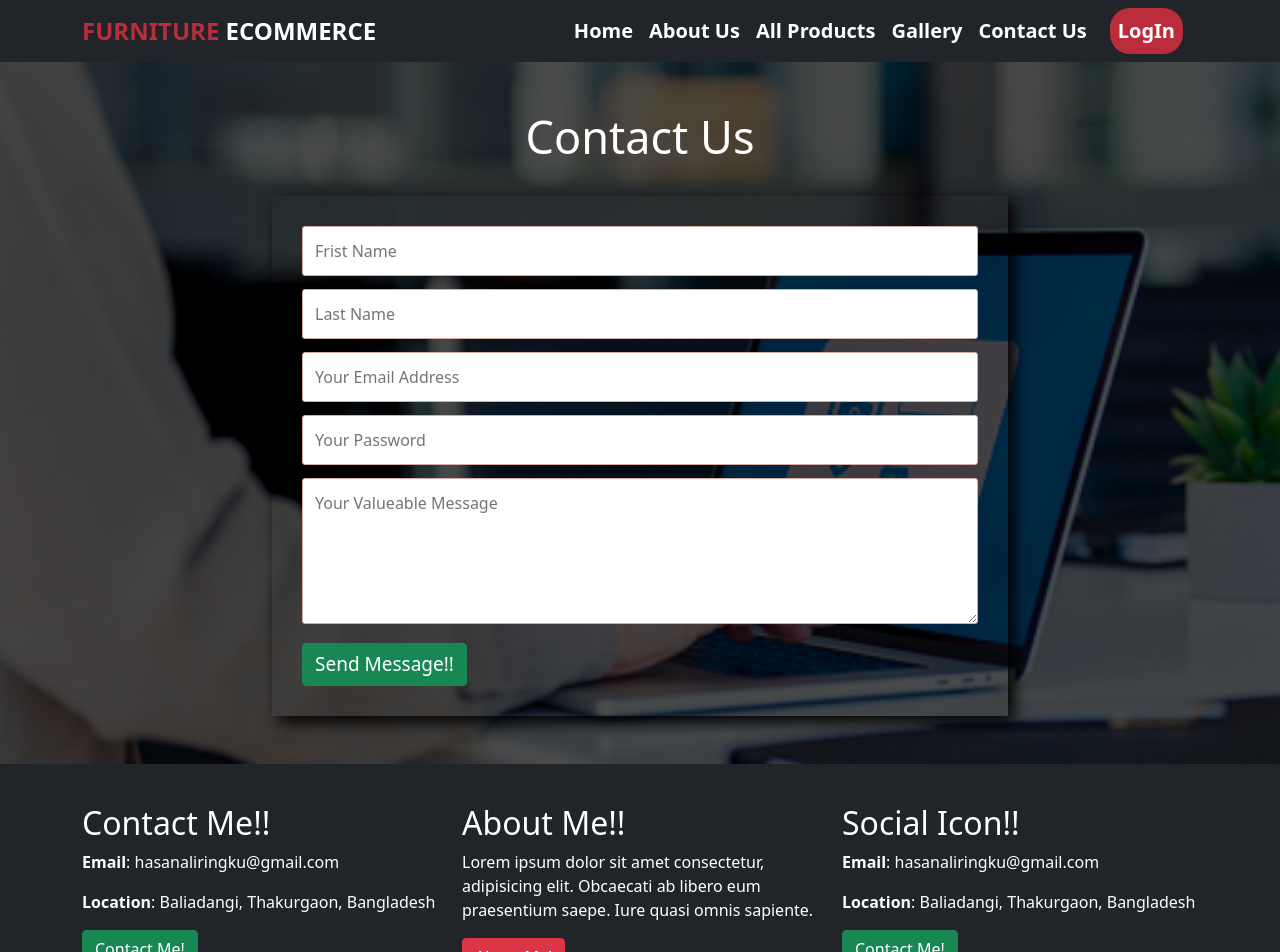
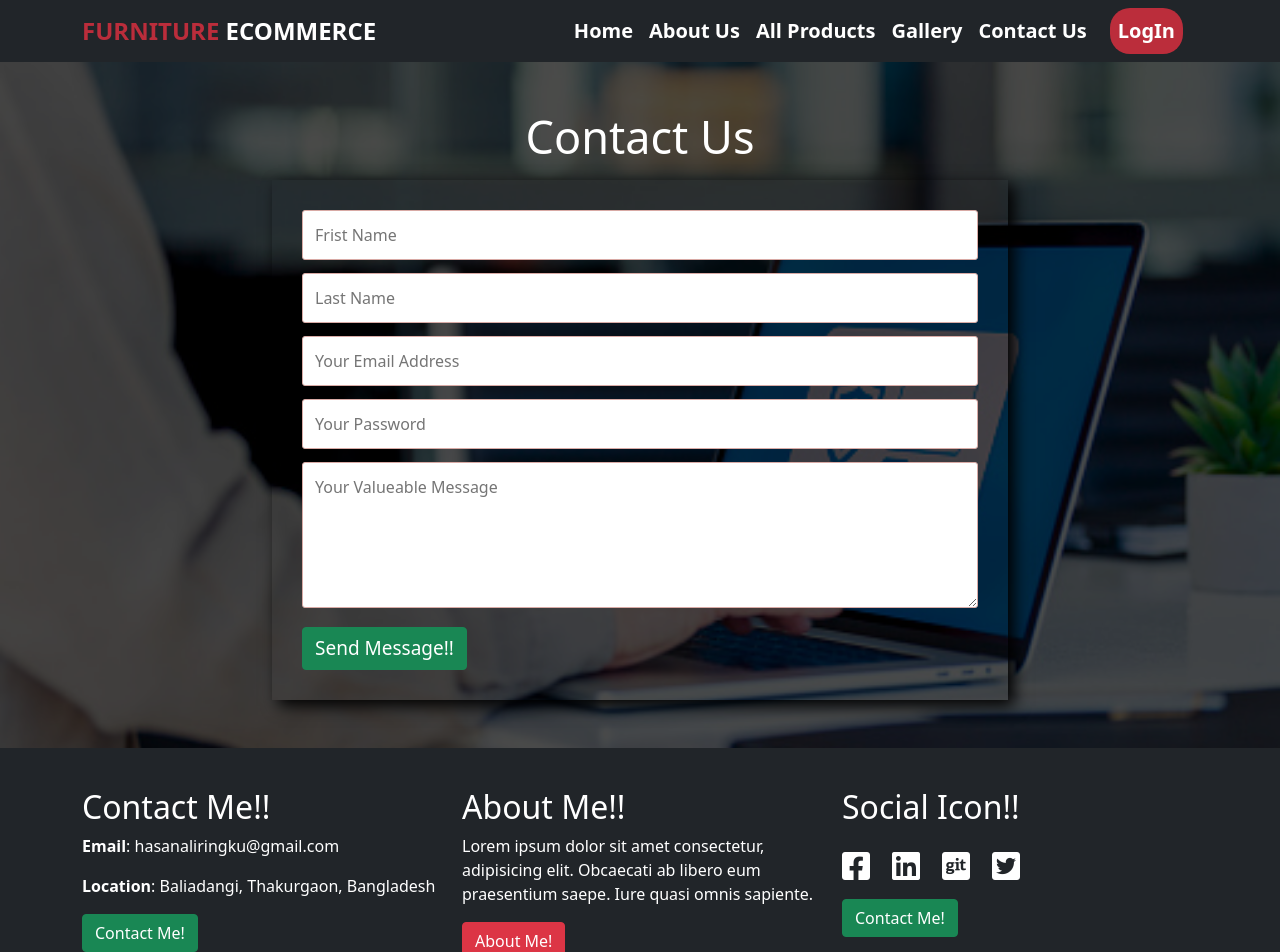
Before and after one commit to md-hasan-ali/furniture-ecommerce-client, a React (Create React App) app: page /contact in a window 1280 px wide. Shown: the top 952 px of the page. Built offline with nearby package versions, Linux system fonts and the light colour scheme; no server answers.

Commit message:
parvate route and footer icon add

```diff
--- a/src/App.js
+++ b/src/App.js
@@ -14,6 +14,7 @@ import PlaceOrderModal from './pages/PlaceOrderModal/PlaceOrderModal';
 import Login from './pages/Login/Login';
 import Registration from './pages/Registration/Registration';
 import AuthProvider from './contexts/AuthProvider/AuthProvider';
+import PrivateRoute from './pages/PrivateRoute/PrivateRoute';
 
 // App functional Component
 function App() {
@@ -25,7 +26,7 @@ function App() {
             <Route path='/' element={<Home />} />
             <Route path='about' element={<About />} />
             <Route path='allProducts' element={<AllProduct />} />
-            <Route path='productsDetail/:id' element={<PlaceOrderModal />} />
+            <Route path='productsDetail/:id' element={<PrivateRoute><PlaceOrderModal /></PrivateRoute>} />
             <Route path='contact' element={<Contact />} />
             <Route path='login' element={<Login />} />
             <Route path='registration' element={<Registration />} />
--- a/src/pages/Contact/Contact.js
+++ b/src/pages/Contact/Contact.js
@@ -12,7 +12,7 @@ const Contact = () => {
 
             <div className='contact-area py-5'>
                 <div className="container">
-                    <div className="section-title text-white text-center pb-4">
+                    <div className="section-title text-white text-center pb-2">
                         <h2>Contact Us</h2>
                     </div>
                     <div className="row">
--- /dev/null
+++ b/src/pages/PrivateRoute/PrivateRoute.js
@@ -0,0 +1,16 @@
+import React from 'react';
+import { Navigate, useLocation } from 'react-router-dom';
+import useAuth from '../../contexts/AuthProvider/useAuth';
+
+const PrivateRoute = ({ children }) => {
+    const { user } = useAuth();
+    let location = useLocation();
+
+    if (!user.user) {
+        return <Navigate to="/login" state={{ from: location }} replace />;
+    }
+
+    return children;
+};
+
+export default PrivateRoute;
--- a/src/pages/Sheard/Footer/Footer.css
+++ b/src/pages/Sheard/Footer/Footer.css
@@ -3,3 +3,13 @@
     color:#fff;
     padding:40px 0;
 }
+.social-icon a i {
+    color: #fff;
+    font-size: 32px;
+}
+
+.social-icon li {
+    display: inline-block;
+    margin-right: 22px;
+    margin-bottom: 15px;
+}
--- a/src/pages/Sheard/Footer/Footer.js
+++ b/src/pages/Sheard/Footer/Footer.js
@@ -1,4 +1,5 @@
 import React from 'react';
+import { Link } from 'react-router-dom';
 import './Footer.css'
 
 const Footer = () => {
@@ -10,17 +11,26 @@ const Footer = () => {
                         <h2>Contact Me!!</h2>
                         <p><strong>Email</strong>: hasanaliringku@gmail.com</p>
                         <p><strong>Location</strong>: Baliadangi, Thakurgaon, Bangladesh</p>
-                        <button className='btn btn-success'>Contact Me!</button>
+                        <Link to='/contact'>
+                            <button className='btn btn-success'>Contact Me!</button>
+                        </Link>
                     </div>
                     <div className="col-md-4">
                         <h2>About Me!!</h2>
                         <p>Lorem ipsum dolor sit amet consectetur, adipisicing elit. Obcaecati ab libero eum praesentium saepe. Iure quasi omnis sapiente.</p>
-                        <button className='btn btn-danger'>About Me!</button>
+                        <Link to='/about'>
+                            <button className='btn btn-danger'>About Me!</button>
+                        </Link>
                     </div>
                     <div className="col-md-4">
-                        <h2>Social Icon!!</h2>
-                        <p><strong>Email</strong>: hasanaliringku@gmail.com</p>
-                        <p><strong>Location</strong>: Baliadangi, Thakurgaon, Bangladesh</p>
+                        <h2 className='mb-4'>Social Icon!!</h2>
+                        <div className="social-icon">
+                            <li><Link to="/"><i className="fab fa-facebook-square"></i></Link></li>
+                            <li><Link to="https://www.linkedin.com/in/md-hasan-ali-764547219/" target='_blank'><i className="fab fa-linkedin"></i></Link></li>
+                            <li><Link to="/"><i className="fab fa-git-square"></i></Link></li>
+                            <li><Link to="/"><i className="fab fa-twitter-square"></i></Link></li>
+                        </div>
+
                         <button className='btn btn-success'>Contact Me!</button>
                     </div>
                 </div>
```
